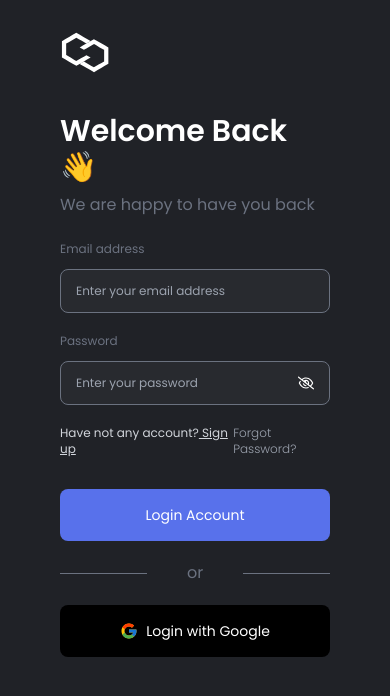
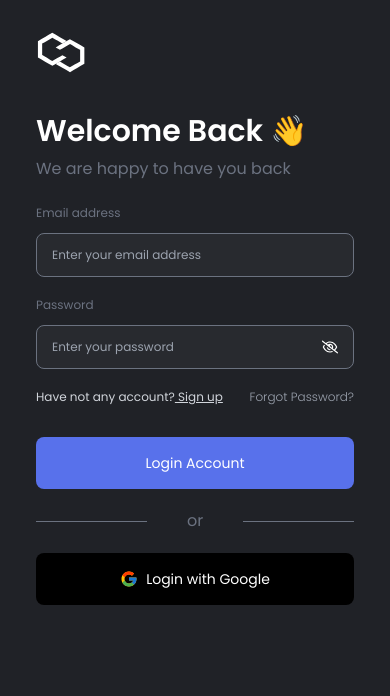
Before and after one commit to farildev/firebase-authentication, a React (Vite) app: page /login in a window 390 px wide. Shown: the top 696 px of the page. Built offline with nearby package versions, Linux system fonts and the light colour scheme; no server answers.

Commit message:
feat: Auth pages pages paddings changed

```diff
--- a/src/views/Auth/ForgotPassword.jsx
+++ b/src/views/Auth/ForgotPassword.jsx
@@ -20,7 +20,7 @@
   return (
     <section className="bg-primary text-white h-screen py-8">
       <div className="flex justify-between h-full siteContainer">
-        <div className="flex-1 flex flex-col px-10">
+        <div className="flex-1 flex flex-col md:px-10 px-4">
           <img className="w-[50px]" src={logo} alt="Logo" />
           <div className="flex flex-col mt-10">
             <div className="flex items-center gap-2">
--- a/src/views/Auth/Login.jsx
+++ b/src/views/Auth/Login.jsx
@@ -36,7 +36,7 @@
   return (
     <section className="bg-primary text-white h-screen py-8">
       <div className="flex justify-between h-full siteContainer">
-        <div className="flex-1 flex flex-col px-10">
+        <div className="flex-1 flex flex-col md:px-10 px-4">
           <img className="w-[50px]" src={logo} alt="Logo" />
           <div className="flex flex-col mt-10">
             <h1 className="text-3xl font-semibold">Welcome Back 👋</h1>
--- a/src/views/Auth/Register.jsx
+++ b/src/views/Auth/Register.jsx
@@ -41,7 +41,7 @@
   return (
     <section className="bg-primary text-white h-screen py-8">
       <div className="flex justify-between h-full siteContainer">
-        <div className="flex-1 flex flex-col px-10">
+        <div className="flex-1 flex flex-col md:px-10 px-4">
           <img className="w-[50px]" src={logo} alt="Logo" />
           <div className="flex flex-col mt-10">
             <h1 className="text-3xl font-semibold">Create an Account  👋</h1>
```
